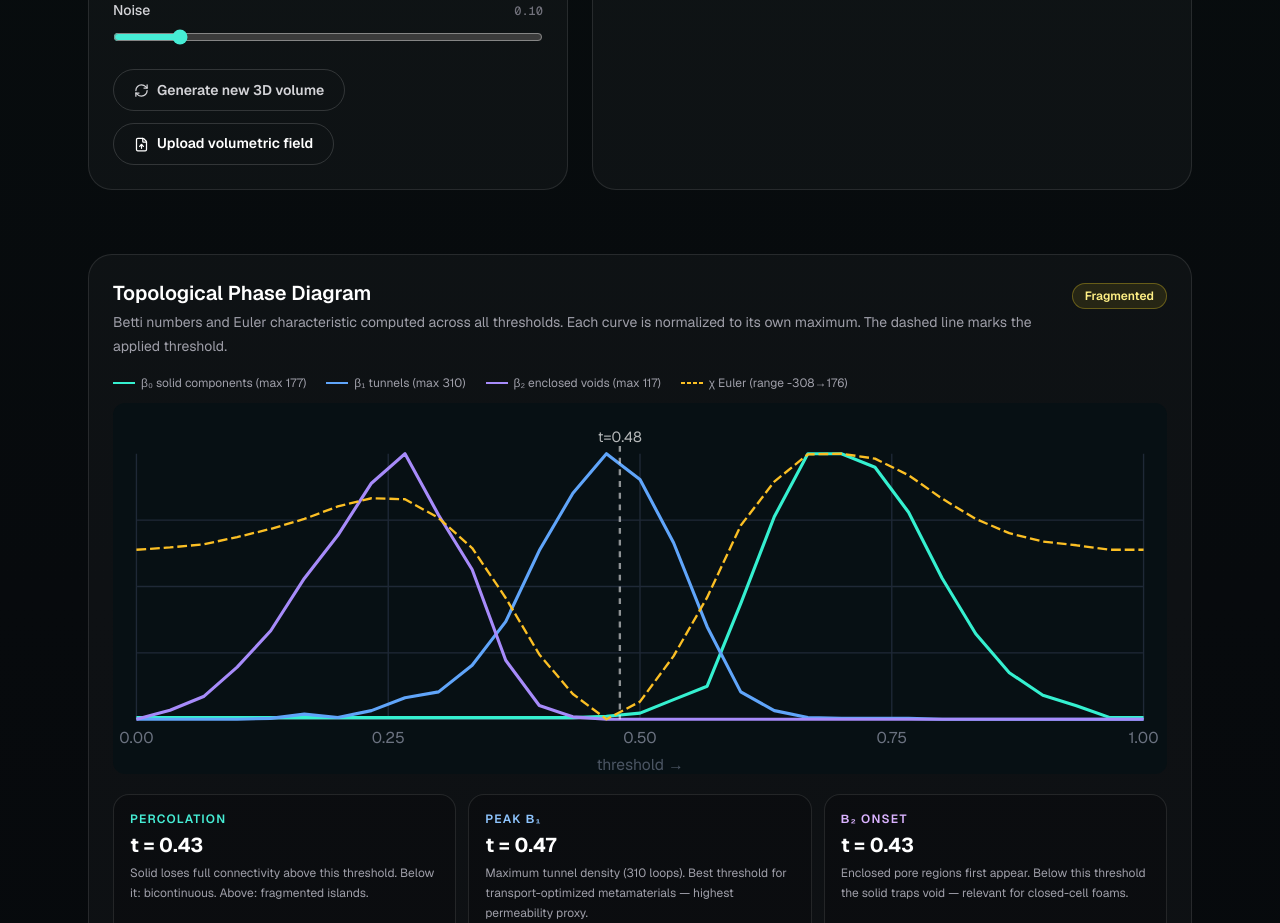
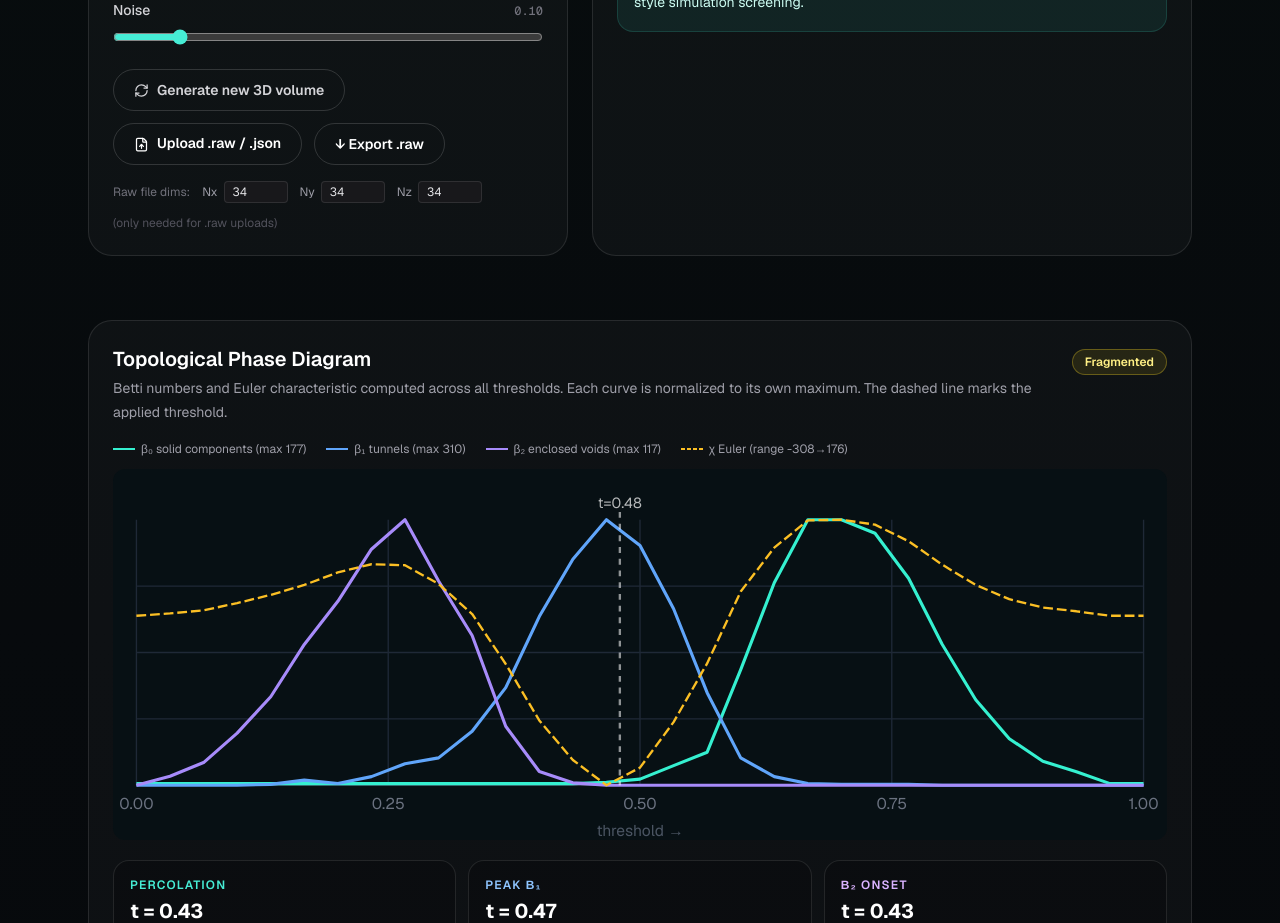
Before and after one commit to saad415/saad-ai-portfolio, a Next.js app: page /projects/microstructure-topology in a window 1280 px wide. Shown: the part 1320-2243 px from the top of the page. Built offline with nearby package versions, Linux system fonts and the light colour scheme.

Commit message:
Refine microstructure topology analysis workflow

```diff
--- a/app/projects/microstructure-topology/page.tsx
+++ b/app/projects/microstructure-topology/page.tsx
@@ -1561,6 +1561,7 @@ export default function MicrostructureTopologyProjectPage() {
   const [objective, setObjective] = useState<Objective>("transport");
   const [uploadedVolume, setUploadedVolume] = useState<Volume | null>(null);
   const [uploadMessage, setUploadMessage] = useState("");
+  const [rawDims, setRawDims] = useState<[number, number, number]>([34, 34, 34]);
 
   const { seed, correlation, threshold, anisotropy, noise } = applied;
 
@@ -1586,17 +1587,68 @@ export default function MicrostructureTopologyProjectPage() {
     if (!file) return;
 
     try {
-      const parsed = parseUploadedVolume(JSON.parse(await file.text()));
-      if (!parsed) {
-        setUploadMessage("Upload a volumetric field with dims [x,y,z] and a flat values array.");
-        return;
+      if (file.name.endsWith(".raw") || file.name.endsWith(".bin")) {
+        // Raw float32 binary — dims come from the rawDims state
+        const buffer = await file.arrayBuffer();
+        const values = new Float32Array(buffer);
+        const expected = rawDims[0] * rawDims[1] * rawDims[2];
+        if (values.length !== expected) {
+          setUploadMessage(
+            `Dimension mismatch: file has ${values.length} values but ${rawDims.join("×")} = ${expected} expected. Adjust the dims fields above.`
+          );
+          return;
+        }
+        // Normalize to [0,1] if not already
+        let min = Infinity, max = -Infinity;
+        for (let i = 0; i < values.length; i++) { if (values[i] < min) min = values[i]; if (values[i] > max) max = values[i]; }
+        const range = max - min || 1;
+        const norm = new Float32Array(values.length);
+        for (let i = 0; i < values.length; i++) norm[i] = (values[i] - min) / range;
+        setUploadedVolume({ dims: rawDims, values: norm });
+        // Auto-restore threshold from filename e.g. microstructure_34x34x34_t048.raw → 0.48
+        const tMatch = file.name.match(/_t(\d{3})\.raw$/);
+        if (tMatch) {
+          const restoredThreshold = parseInt(tMatch[1]) / 100;
+          setApplied((a) => ({ ...a, threshold: restoredThreshold }));
+          setPending((p) => ({ ...p, threshold: restoredThreshold }));
+        }
+        setUploadMessage(
+          `Loaded ${rawDims.join(" × ")} raw float32 volume (${(buffer.byteLength / 1024).toFixed(1)} KB).` +
+          (tMatch ? ` Threshold auto-restored to ${(parseInt(tMatch[1]) / 100).toFixed(2)}.` : "")
+        );
+      } else {
+        // JSON fallback
+        const parsed = parseUploadedVolume(JSON.parse(await file.text()));
+        if (!parsed) {
+          setUploadMessage("Upload a volumetric field with dims [x,y,z] and a flat values array.");
+          return;
+        }
+        setUploadedVolume(parsed);
+        setUploadMessage(`Loaded ${parsed.dims.join(" × ")} volumetric microstructure field.`);
       }
-
-      setUploadedVolume(parsed);
-      setUploadMessage(`Loaded ${parsed.dims.join(" x ")} volumetric microstructure field.`);
     } catch {
-      setUploadMessage("Could not read this volumetric field.");
-    }
+      setUploadMessage("Could not read this file.");
+    }
+  }
+
+  function handleExportRaw() {
+    const { dims, values } = volume;
+    const buffer = new ArrayBuffer(values.length * 4);
+    const view = new Float32Array(buffer);
+    view.set(values);
+    const blob = new Blob([buffer], { type: "application/octet-stream" });
+    const url = URL.createObjectURL(blob);
+    const a = document.createElement("a");
+    a.href = url;
+    // Encode the applied threshold in the filename so re-upload produces identical results.
+    const tStr = threshold.toFixed(2).replace(".", "");
+    a.download = `microstructure_${dims.join("x")}_t${tStr}.raw`;
+    a.click();
+    URL.revokeObjectURL(url);
+    setUploadMessage(
+      `Exported ${dims.join("×")} float32 field at threshold ${threshold.toFixed(2)}. ` +
+      `To reproduce identical descriptors on re-upload, keep threshold at ${threshold.toFixed(2)}.`
+    );
   }
 
   const descriptors = [
@@ -1693,13 +1745,44 @@ export default function MicrostructureTopologyProjectPage() {
             </button>
             <label className="inline-flex cursor-pointer items-center gap-2 rounded-full border border-white/15 px-5 py-2.5 text-sm font-semibold text-white transition hover:border-teal-300/60 hover:text-teal-200">
               <FileUp size={15} />
-              Upload volumetric field
-              <input type="file" accept="application/json,.json" className="hidden" onChange={handleUpload} />
+              Upload .raw / .json
+              <input type="file" accept=".raw,.bin,.json,application/json,application/octet-stream" className="hidden" onChange={handleUpload} />
             </label>
+            <button
+              onClick={handleExportRaw}
+              className="inline-flex items-center gap-2 rounded-full border border-white/15 px-5 py-2.5 text-sm font-semibold text-white transition hover:border-violet-400/60 hover:text-violet-300"
+            >
+              ↓ Export .raw
+            </button>
           </div>
 
+          {/* Dims helper shown for .raw uploads */}
+          <div className="mt-4 flex flex-wrap items-center gap-3">
+            <span className="text-xs text-zinc-500">Raw file dims:</span>
+            {([0, 1, 2] as const).map((i) => {
+              const label = ["Nx", "Ny", "Nz"][i];
+              return (
+                <label key={label} className="flex items-center gap-1.5 text-xs text-zinc-400">
+                  {label}
+                  <input
+                    type="number"
+                    min={2}
+                    max={256}
+                    value={rawDims[i]}
+                    onChange={(e) => {
+                      const v = Math.max(2, Math.min(256, Number(e.target.value) || 34));
+                      setRawDims((d) => { const next = [...d] as [number, number, number]; next[i] = v; return next; });
+                    }}
+                    className="w-16 rounded border border-white/10 bg-zinc-900 px-2 py-0.5 font-mono text-zinc-200 focus:outline-none focus:ring-1 focus:ring-teal-400"
+                  />
+                </label>
+              );
+            })}
+            <span className="text-xs text-zinc-600">(only needed for .raw uploads)</span>
+          </div>
+
           {uploadMessage && (
-            <p className="mt-4 rounded-2xl border border-white/10 bg-black/20 p-3 text-sm text-zinc-400">
+            <p className="mt-3 rounded-2xl border border-white/10 bg-black/20 p-3 text-sm text-zinc-400">
               {uploadMessage}
             </p>
           )}
```
Also changed, not shown: 1 other file (tests, documents, lock files or other folders).
